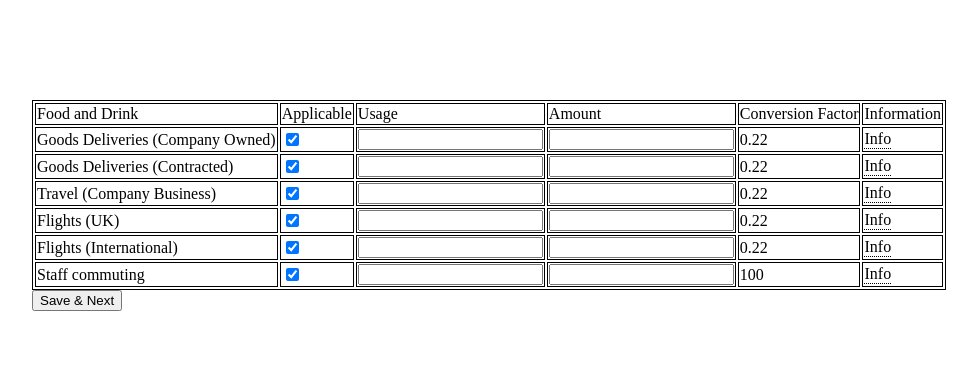
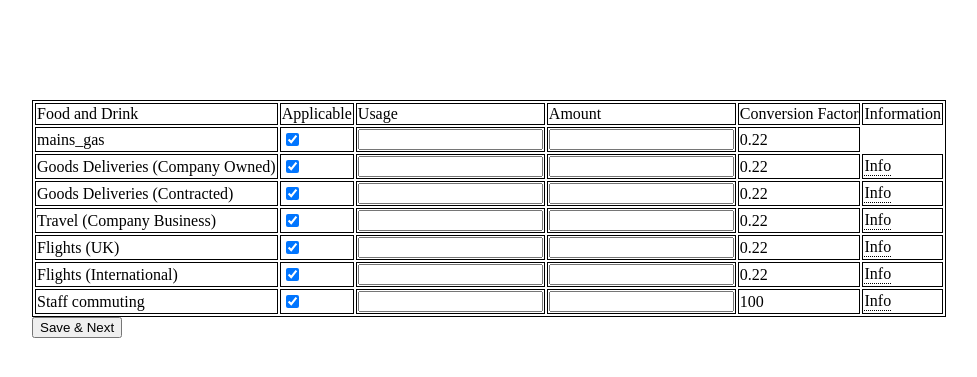
Before and after one commit to UofG-sh28/Brewdog-PFL, a Django app: page /my/calculator/ in a window 1280 px wide. Shown: the part 139-516 px from the top of the page, without its empty margins (40-1017 px from the left). Run offline with Django 4.2, Linux system fonts and the light colour scheme.

Commit message:
Form input works with calculator code (#28)

```diff
--- a/pfl_calculator/calculator_site/forms.py
+++ b/pfl_calculator/calculator_site/forms.py
@@ -6,6 +6,7 @@ class CalculatorForm(forms.ModelForm):
 
     class Meta:
         model = models.BusinessUsage
+        # Update to not be hard coded? static method?
         fields = ('mains_gas', 'fuel', 'oil', 'coal', 'wood', 'grid_electricity', 'grid_electricity_LOWCARBON')
         widgets = {
             'mains_gas': TextInput(attrs={
--- a/pfl_calculator/calculator_site/views.py
+++ b/pfl_calculator/calculator_site/views.py
@@ -1,5 +1,6 @@
 from django.shortcuts import render
 from calculator_site.forms import CalculatorForm
+from calculator_site.models import BusinessUsage
 
 # Create your views here.
 def index(request):
@@ -14,5 +15,11 @@ def scope(request):
 def calculator(request):
     context = {'cal_form': CalculatorForm()}
     context['conversion_factor'] = "" #GET
-
+    bu = BusinessUsage()
+    fields = list(bu.__dict__.keys())
+    del bu
+    non_cal_fields = ['_state', 'id', 'business_id', 'conversion_factor_id', 'year']
+    # List to preserve order
+    calculator_fields = [field for field in fields if field not in non_cal_fields]
+    context["fields"] = calculator_fields[:7]
     return render(request, 'calculator_site/calculator.html', context=context)
--- a/pfl_calculator/templates/calculator_site/calculator.html
+++ b/pfl_calculator/templates/calculator_site/calculator.html
@@ -17,6 +17,13 @@
             <td>Amount</td>
             <td>Conversion Factor</td>
             <td>Information</td>
+        </tr>
+        <tr id="mains_gas">
+            <td>mains_gas</td>
+            <td><input checked type="checkbox" onclick="applicableCheck(this)"></td>
+            <td><input type="text" id="mains_gasInput"></td>
+            <td>{{cal_form.mains_gas}}</td>
+            <td id="mains_gasConv">0.22</td>
         </tr>
     <!-- ID of table row must match input & output starting id -->
         <tr id="goodDel">
```
